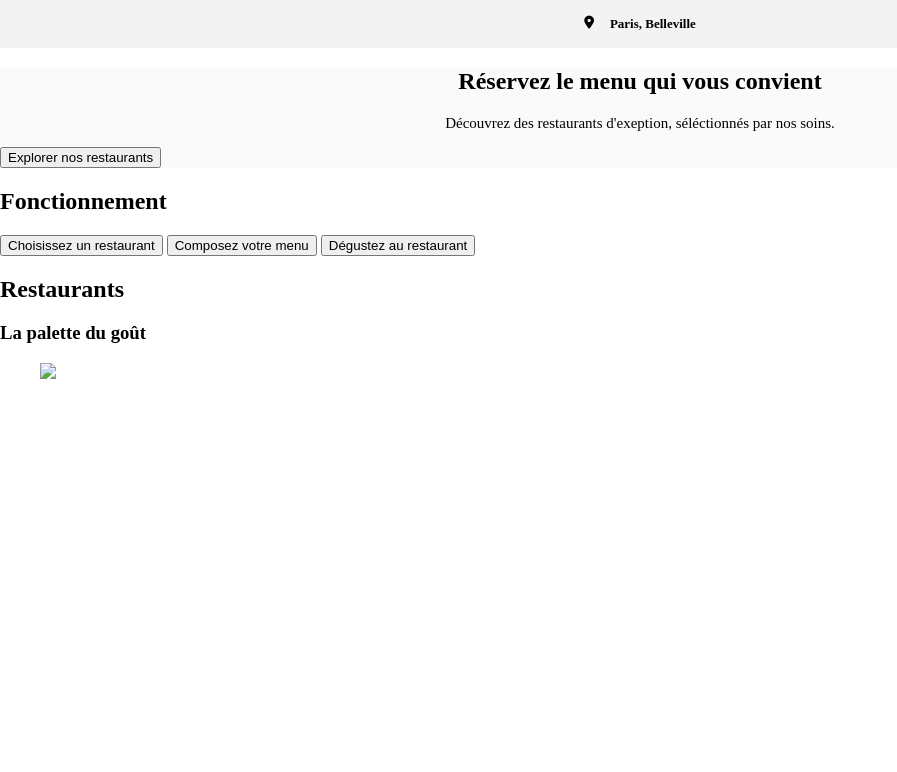
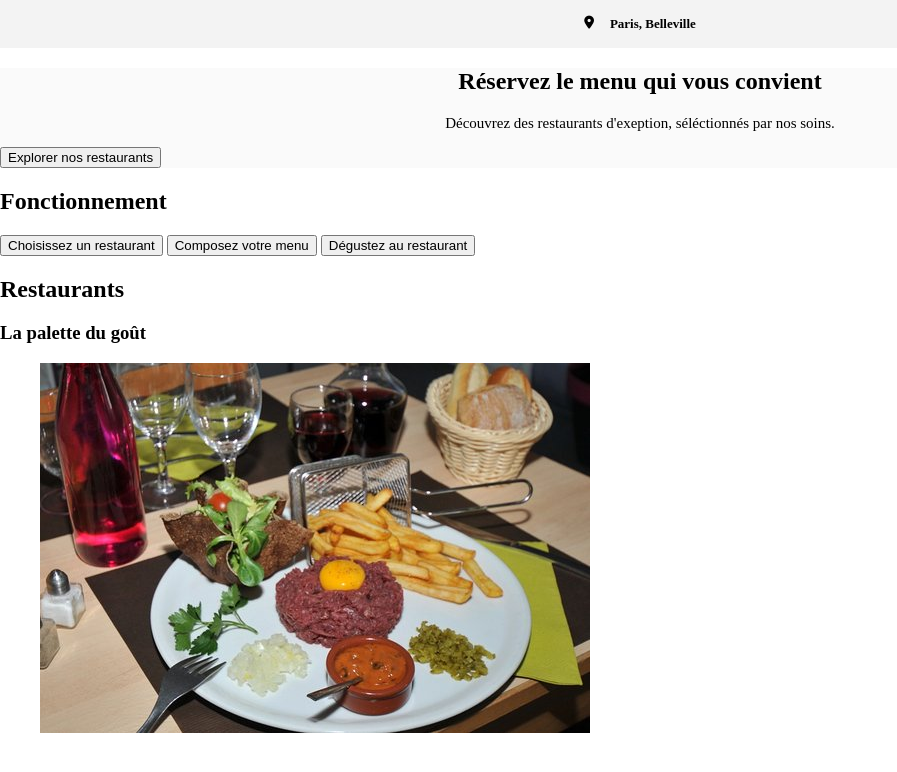
Before and after one commit to biker62/Leclercq_Axel_3_27052021, a plain HTML site: page index.html in a window 1280 px wide. Shown: the whole page, without its empty margins (0-897 px from the left). Drawn offline with Linux system fonts and the light colour scheme; the site is published under a folder, as on GitHub Pages, so addresses that start at the root find nothing.

Commit message:
Coorection d'une erreur de chemin de l'image 1

```diff
--- a/index.html
+++ b/index.html
@@ -41,7 +41,7 @@
         <div class="La palette__du__goût">
         <h3 class="titre__palette">La palette du goût</h3>
         <figure class="Palette">
-        <img src="/images/accueil/exemple-de-plat-au-restaurant.jpg">
+        <img src="images/accueil/exemple-de-plat-au-restaurant.jpg">
        </figure>
 
     </div>
```
